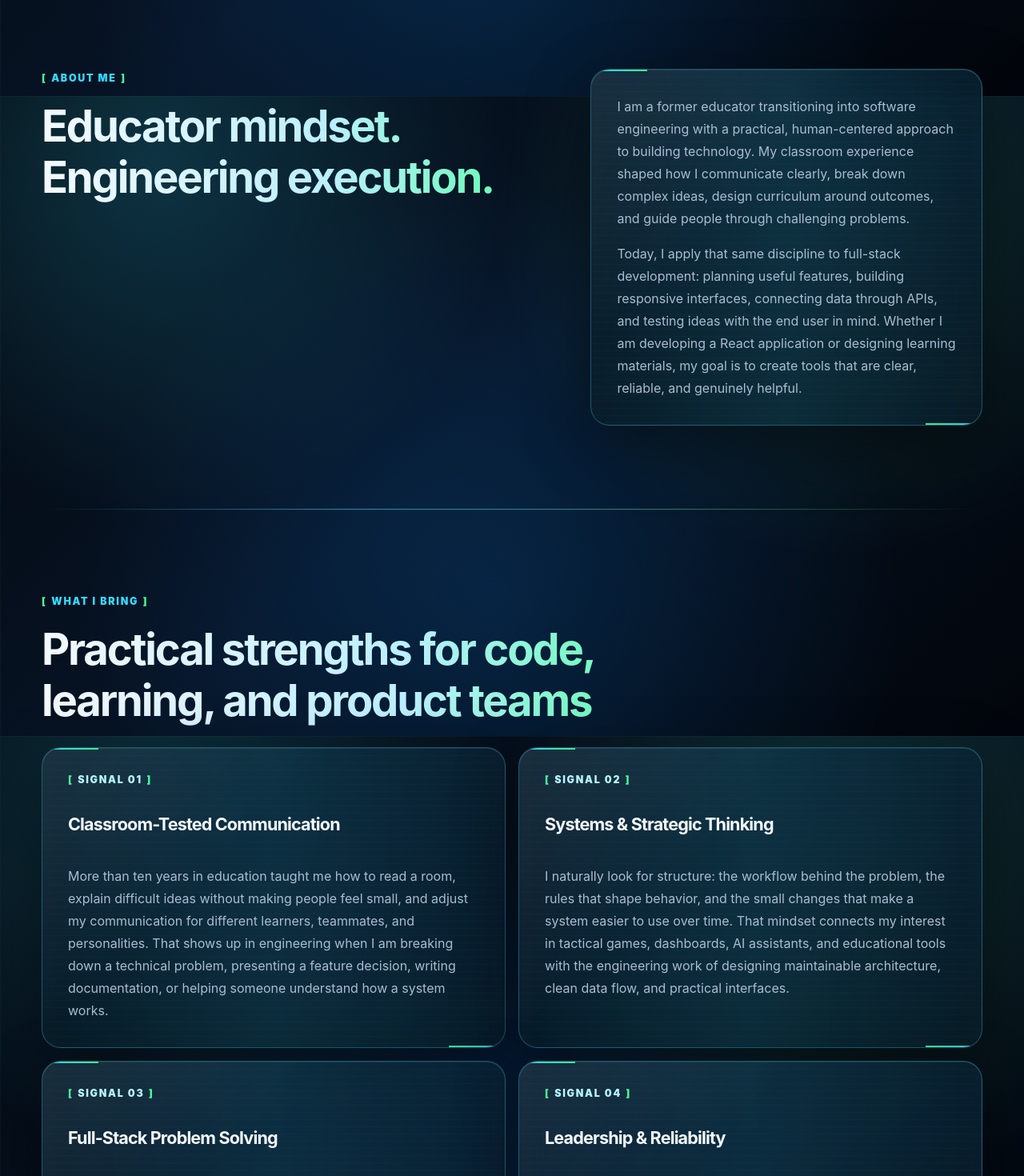
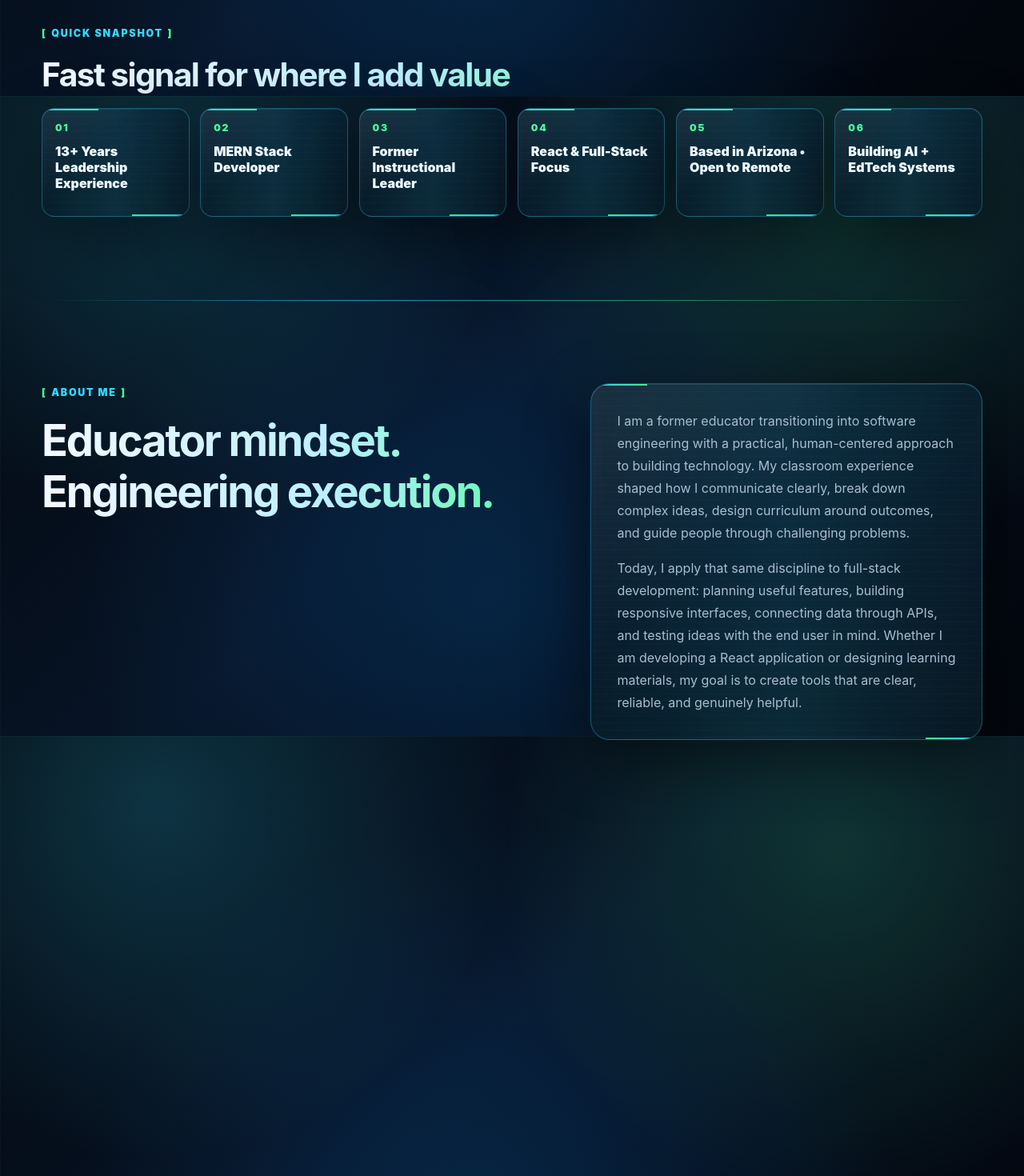
Before and after one commit to ZachMolzner/ZachMolzner_Landing_Page, a React (Vite) app: page / in a window 1280 px wide. Shown: the part 1480-2950 px from the top of the page at 80% size. Built offline with nearby package versions, Linux system fonts and the light colour scheme.

Commit message:
Add final portfolio sections and performance metadata

```diff
--- a/src/main.jsx
+++ b/src/main.jsx
@@ -4,6 +4,8 @@ import "./styles.css";
 
 const resumeHref = `${import.meta.env.BASE_URL}Zachery%20Molzner%20Resume.docx`;
 const profileImageSrc = `${import.meta.env.BASE_URL}IMG_0565(1).jpg`;
+const profileImageWidth = 2323;
+const profileImageHeight = 3193;
 
 const contactLinks = {
   // Update these values when you want to change your public contact links.
@@ -284,6 +286,35 @@ const projects = [
   },
 ];
 
+
+const quickSnapshot = [
+  "13+ Years Leadership Experience",
+  "MERN Stack Developer",
+  "Former Instructional Leader",
+  "React & Full-Stack Focus",
+  "Based in Arizona • Open to Remote",
+  "Building AI + EdTech Systems",
+];
+
+const currentlyLearning = [
+  "TypeScript",
+  "Advanced React patterns",
+  "Backend scalability",
+  "AI-assisted systems",
+  "WebSocket architecture",
+  "UI/UX accessibility",
+  "Performance optimization",
+];
+
+const buildProcess = [
+  "Understand the user and the problem",
+  "Break the system into clear parts",
+  "Build structure before polish",
+  "Focus on usability and accessibility",
+  "Test, refine, and improve",
+  "Keep learning and iterating",
+];
+
 const currentFocus = [
   "I am intentionally moving fully into software engineering while continuing to build on the strengths that made me effective in education: patience, structure, clear communication, and a habit of helping people move from confusion to confidence.",
   "Each project is a chance to get sharper with modern engineering practices: React architecture, API design, authentication, state management, testing assumptions, and writing code that another developer could understand and extend.",
@@ -322,6 +353,10 @@ function App() {
                 className="profile-image"
                 src={profileImageSrc}
                 alt="Portrait of Zach Molzner"
+                width={profileImageWidth}
+                height={profileImageHeight}
+                decoding="async"
+                fetchPriority="high"
               />
             </div>
           </div>
@@ -389,6 +424,25 @@ function App() {
         </section>
 
         <section
+          id="snapshot"
+          className="section-shell snapshot-section tech-divider"
+          aria-labelledby="snapshot-heading"
+        >
+          <div className="section-heading compact-heading">
+            <p className="section-kicker">Quick Snapshot</p>
+            <h2 id="snapshot-heading">Fast signal for where I add value</h2>
+          </div>
+          <div className="snapshot-grid" aria-label="Portfolio quick snapshot">
+            {quickSnapshot.map((item, index) => (
+              <article className="snapshot-chip command-panel" key={item}>
+                <span aria-hidden="true">{String(index + 1).padStart(2, "0")}</span>
+                <strong>{item}</strong>
+              </article>
+            ))}
+          </div>
+        </section>
+
+        <section
           id="about"
           className="section-shell split-section tech-divider"
         >
@@ -411,6 +465,29 @@ function App() {
               in mind. Whether I am developing a React application or designing
               learning materials, my goal is to create tools that are clear,
               reliable, and genuinely helpful.
+            </p>
+          </div>
+        </section>
+
+        <section id="background" className="section-shell split-section tech-divider">
+          <div>
+            <p className="section-kicker">Why My Background Matters</p>
+            <h2>I build with people in mind, not just code.</h2>
+          </div>
+          <div className="card large-card command-panel">
+            <p>
+              I have spent 13+ years explaining complex ideas clearly, guiding
+              people through frustration, and helping learners move from
+              uncertainty to confidence. That experience makes me stronger as a
+              developer because software is never only about syntax; it is about
+              how real people think, struggle, learn, and adapt.
+            </p>
+            <p>
+              I have been trusted to lead, train, organize, and solve problems
+              under pressure. I bring that same communication, patience,
+              structure, and leadership into technical work: clarifying needs,
+              breaking systems into understandable parts, documenting decisions,
+              and building tools that feel useful for the people using them.
             </p>
           </div>
         </section>
@@ -443,7 +520,7 @@ function App() {
             <p>
               My background combines software engineering skills with the
               leadership, communication, instructional design, and
-              systems-building experience developed over 10+ years in education.
+              systems-building experience developed over 13+ years in education.
               I am growing as an engineer while bringing a proven ability to
               teach, organize, document, and help people succeed.
             </p>
@@ -527,6 +604,43 @@ function App() {
           </div>
         </section>
 
+        <section id="currently-learning" className="section-shell tech-divider">
+          <div className="section-heading">
+            <p className="section-kicker">Currently Learning</p>
+            <h2>Active growth around modern product engineering</h2>
+            <p>
+              I am building momentum in the areas that help practical software
+              become more scalable, accessible, maintainable, and useful.
+            </p>
+          </div>
+          <ul className="learning-grid" aria-label="Currently learning topics">
+            {currentlyLearning.map((item) => (
+              <li className="learning-chip command-panel" key={item}>
+                {item}
+              </li>
+            ))}
+          </ul>
+        </section>
+
+        <section id="approach" className="section-shell tech-divider">
+          <div className="section-heading">
+            <p className="section-kicker">How I Approach Building</p>
+            <h2>Systems thinking, clear steps, practical iteration</h2>
+            <p>
+              My workflow starts with people and structure, then moves toward
+              clean execution, accessibility, testing, and steady improvement.
+            </p>
+          </div>
+          <ol className="process-grid">
+            {buildProcess.map((step, index) => (
+              <li className="process-step command-panel" key={step}>
+                <span>{String(index + 1).padStart(2, "0")}</span>
+                <p>{step}</p>
+              </li>
+            ))}
+          </ol>
+        </section>
+
         <section id="current-focus" className="section-shell tech-divider">
           <div className="section-heading">
             <p className="section-kicker">Current Focus</p>
@@ -543,6 +657,23 @@ function App() {
                 <li key={item}>{item}</li>
               ))}
             </ul>
+          </div>
+        </section>
+
+        <section id="outside-code" className="section-shell split-section tech-divider">
+          <div>
+            <p className="section-kicker">Outside of Code</p>
+            <h2>The same curiosity shows up everywhere.</h2>
+          </div>
+          <div className="card large-card command-panel">
+            <p>
+              Outside of programming, I am drawn to tactical game systems, AI
+              interfaces, immersive technology, teaching, instructional design,
+              sci-fi and cyberpunk aesthetics, optimization, and problem solving.
+              Those interests keep me thinking about how systems work, how
+              people interact with them, and how small design choices can make
+              complex experiences easier to navigate.
+            </p>
           </div>
         </section>
 
@@ -576,29 +707,38 @@ function App() {
 
         <section
           id="contact"
-          className="section-shell contact-section tech-divider"
+          className="section-shell contact-section final-cta tech-divider"
         >
           <div>
             <p className="section-kicker">Contact</p>
-            <h2>Let’s build something useful.</h2>
+            <h2>Let’s Build Something Useful</h2>
             <p>
-              I am open to software engineering, front-end development,
-              curriculum design, instructional design, and EdTech opportunities.
+              I’m open to frontend, full-stack, junior software engineering,
+              EdTech, and instructional design opportunities. I’m looking for a
+              team where I can grow, contribute, and build practical tools that
+              help people.
             </p>
           </div>
           <address className="card contact-card command-panel">
             <span className="panel-label">Open Channel</span>
             {/* TODO: Update contactLinks above when you want to change public contact details. */}
-            <a
-              className="contact-link email-link"
-              href={contactLinks.emailHref}
-              aria-label={`Email Zach Molzner at ${contactLinks.email}`}
-            >
-              Email: {contactLinks.email}
-            </a>
-            <a href={contactLinks.github}>GitHub: {contactLinks.github}</a>
-            <a href={contactLinks.linkedin}>
-              LinkedIn: {contactLinks.linkedin}
+            <div className="button-row contact-actions" aria-label="Contact actions">
+              <a
+                className="button primary contact-link email-link"
+                href={contactLinks.emailHref}
+                aria-label={`Email Zach Molzner at ${contactLinks.email}`}
+              >
+                Email Me
+              </a>
+              <a className="button secondary" href={resumeHref} download>
+                Download Resume
+              </a>
+              <a className="button ghost" href={contactLinks.linkedin}>
+                LinkedIn
+              </a>
+            </div>
+            <a className="contact-detail" href={contactLinks.emailHref}>
+              {contactLinks.email}
             </a>
           </address>
         </section>
--- a/src/styles.css
+++ b/src/styles.css
@@ -1598,3 +1598,170 @@ img {
     transform: none;
   }
 }
+
+/* Final portfolio sections + performance-minded layout helpers */
+main > .section-shell:not(.hero):not(.snapshot-section) {
+  content-visibility: auto;
+  contain-intrinsic-size: auto 620px;
+}
+
+.snapshot-section {
+  padding-top: 2rem;
+}
+
+.compact-heading {
+  margin-bottom: 1rem;
+}
+
+.compact-heading h2 {
+  font-size: clamp(1.65rem, 5vw, 2.55rem);
+}
+
+.snapshot-grid,
+.learning-grid,
+.process-grid {
+  display: grid;
+  gap: 0.85rem;
+  list-style: none;
+  margin: 0;
+  padding: 0;
+}
+
+.snapshot-grid {
+  grid-template-columns: repeat(2, minmax(0, 1fr));
+}
+
+.snapshot-chip,
+.learning-chip,
+.process-step {
+  border-radius: 1rem;
+  min-width: 0;
+  padding: 1rem;
+}
+
+.snapshot-chip {
+  align-items: center;
+  display: flex;
+  gap: 0.75rem;
+}
+
+.snapshot-chip span,
+.process-step span {
+  color: var(--accent-green);
+  flex: 0 0 auto;
+  font-size: 0.76rem;
+  font-weight: 950;
+  letter-spacing: 0.14em;
+}
+
+.snapshot-chip strong,
+.learning-chip {
+  color: #effbff;
+  font-weight: 900;
+  overflow-wrap: anywhere;
+}
+
+.learning-grid {
+  grid-template-columns: repeat(auto-fit, minmax(min(100%, 13rem), 1fr));
+}
+
+.learning-chip {
+  align-items: center;
+  display: flex;
+  min-height: 4rem;
+}
+
+.process-grid {
+  counter-reset: build-step;
+  grid-template-columns: repeat(auto-fit, minmax(min(100%, 16rem), 1fr));
+}
+
+.process-step {
+  display: grid;
+  gap: 0.8rem;
+}
+
+.process-step p {
+  color: #dff7ff;
+  font-weight: 850;
+  line-height: 1.45;
+}
+
+.final-cta {
+  align-items: stretch;
+}
+
+.final-cta .contact-card {
+  align-content: center;
+}
+
+.contact-actions {
+  margin-top: 0;
+}
+
+.contact-actions .button {
+  width: 100%;
+}
+
+.contact-detail {
+  border-radius: 0.65rem;
+  display: inline-flex;
+  margin-top: 0.3rem;
+  min-height: 44px;
+  place-items: center;
+  width: fit-content;
+}
+
+.project-card::before {
+  animation: none;
+}
+
+@media (min-width: 640px) {
+  .snapshot-grid {
+    grid-template-columns: repeat(3, minmax(0, 1fr));
+  }
+}
+
+@media (min-width: 1024px) {
+  .snapshot-section {
+    padding-top: 3rem;
+  }
+
+  .snapshot-grid {
+    grid-template-columns: repeat(6, minmax(0, 1fr));
+  }
+
+  .snapshot-chip {
+    align-items: flex-start;
+    flex-direction: column;
+    min-height: 8.5rem;
+  }
+
+  .contact-actions .button {
+    width: auto;
+  }
+}
+
+@media (max-width: 639px) {
+  .snapshot-grid {
+    grid-template-columns: 1fr;
+  }
+
+  .snapshot-section {
+    padding-top: 2.5rem;
+  }
+
+  .snapshot-chip,
+  .learning-chip,
+  .process-step {
+    border-radius: 1rem;
+    padding: 0.95rem;
+  }
+}
+
+@media (prefers-reduced-motion: reduce) {
+  main > .section-shell:not(.hero):not(.snapshot-section) {
+    content-visibility: visible;
+    contain-intrinsic-size: none;
+  }
+}
```
Also changed, not shown: index.html (+30 -2 lines), public/favicon.svg (added).
